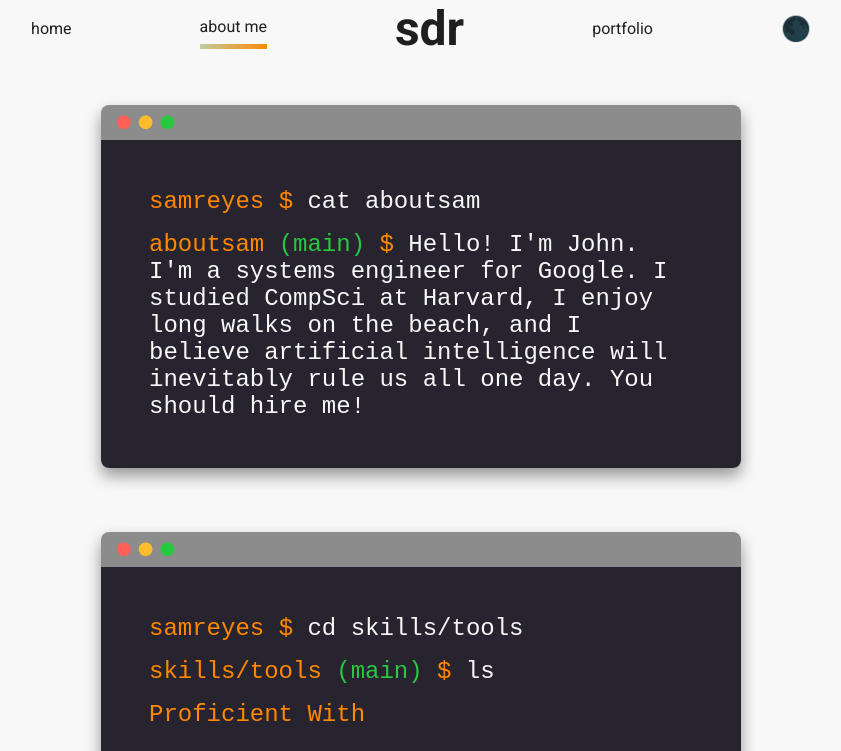
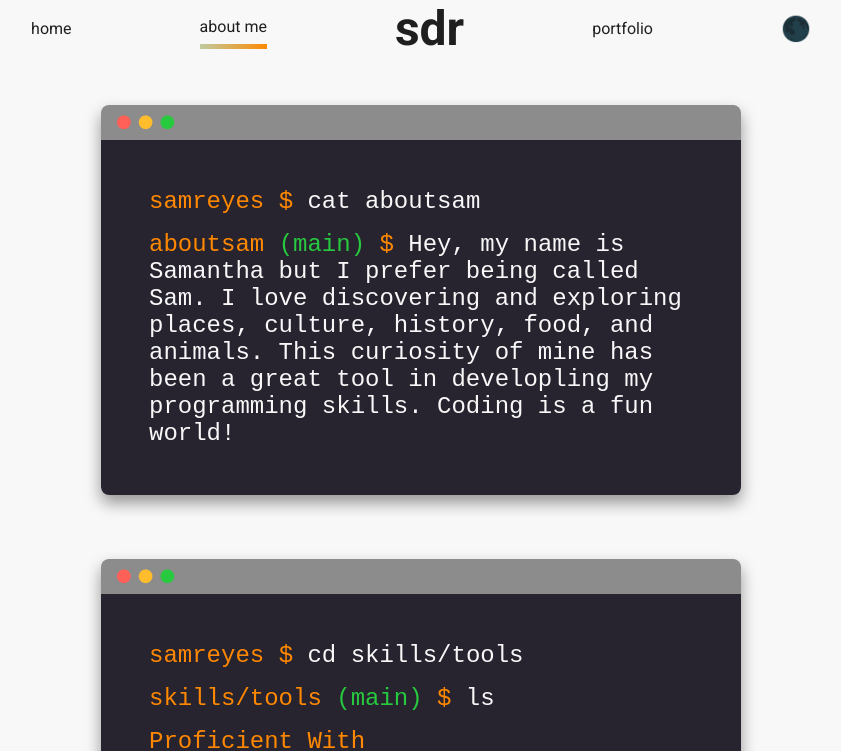
Before and after one commit to sarcasammm/Assignment-1, a React (Create React App) app: page /about in a window 1280 px wide. Shown: the top 751 px of the page, without its empty margins (219-1060 px from the left). Built offline with nearby package versions, Linux system fonts and the light colour scheme; the HTML template or start-up script is replaced by a standard one.

Commit message:
Changed my bio on "About Me" page

```diff
--- a/src/info/Info.js
+++ b/src/info/Info.js
@@ -64,7 +64,7 @@ export const info = {
         }
 
     ],
-    bio: "Hello! I'm John. I'm a systems engineer for Google. I studied CompSci at Harvard, I enjoy long walks on the beach, and I believe artificial intelligence will inevitably rule us all one day. You should hire me!",
+    bio: "Hey, my name is Samantha but I prefer being called Sam. I love discovering and exploring places, culture, history, food, and animals. This curiosity of mine has been a great tool in developling my programming skills. Coding is a fun world!",
     skills:
         {
             proficientWith: ['javascript', 'react', 'git', 'github', 'bootstrap', 'html5', 'css3', 'figma'],
```
